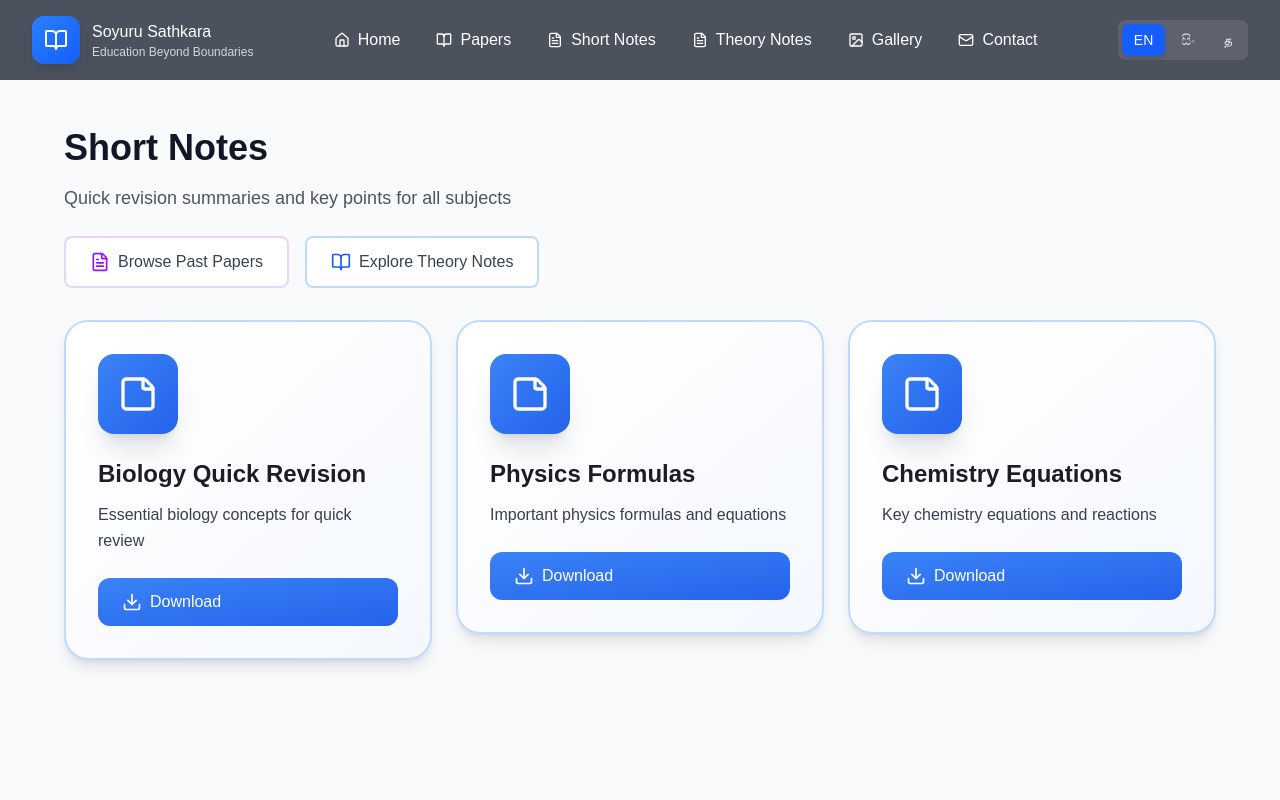
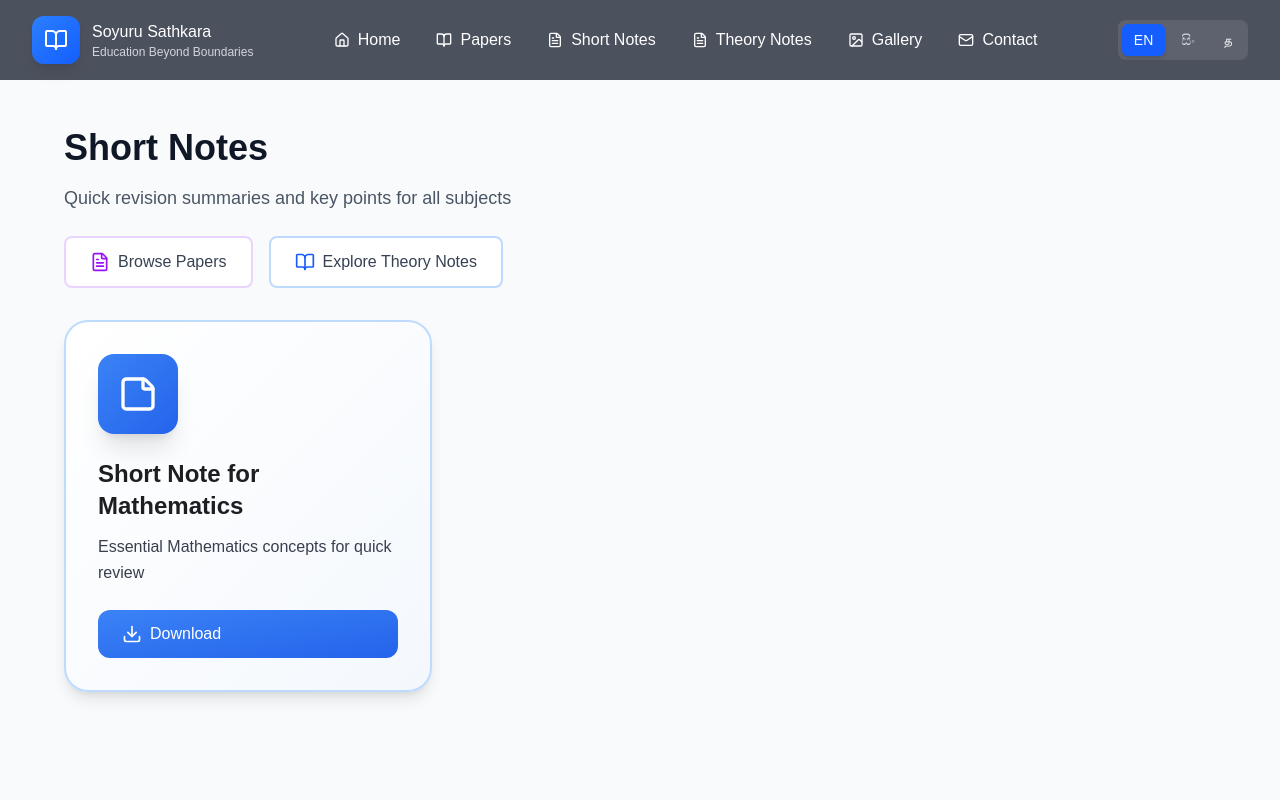
Before and after one commit to SKey7-Tech/soyuru-sathkara-25-26-web, a Next.js app: page /resources/short-notes in a window 1280 px wide. Shown: the top 800 px of the page. Built offline with nearby package versions, Linux system fonts and the light colour scheme.

Commit message:
final outcome

```diff
--- a/app/components/Footer.tsx
+++ b/app/components/Footer.tsx
@@ -69,10 +69,11 @@ export function Footer() {
             <h3 className="text-xl mb-6">{t.quickLinks.title}</h3>
             <ul className="space-y-3">
               <li><a href="#about" onClick={(e) => handleLinkClick(e, '#about')} className="text-white/80 hover:text-white transition-colors">{t.quickLinks.about}</a></li>
-              <li><a href="/resources" onClick={(e) => handleLinkClick(e, '/resources')} className="text-white/80 hover:text-white transition-colors">{t.quickLinks.resources}</a></li>
+
               <li><a href="#gallery" onClick={(e) => handleLinkClick(e, '#gallery')} className="text-white/80 hover:text-white transition-colors">{t.quickLinks.gallery}</a></li>
-              <li><a href="/resources" onClick={(e) => handleLinkClick(e, '/resources')} className="text-white/80 hover:text-white transition-colors">Papers</a></li>
-              <li><a href="/resources" onClick={(e) => handleLinkClick(e, '/resources')} className="text-white/80 hover:text-white transition-colors">Short Notes</a></li>
+              <li><a href="/resources/papers" onClick={(e) => handleLinkClick(e, '/resources/papers')} className="text-white/80 hover:text-white transition-colors">Papers</a></li>
+              <li><a href="/resources/theory" onClick={(e) => handleLinkClick(e, '/resources/theory')} className="text-white/80 hover:text-white transition-colors">Theory</a></li>
+              <li><a href="/resources/short-notes" onClick={(e) => handleLinkClick(e, '/resources/short-notes')} className="text-white/80 hover:text-white transition-colors">Short Notes</a></li>
             </ul>
           </div>
 
--- a/app/data/papers.ts
+++ b/app/data/papers.ts
@@ -9,9 +9,9 @@ export type Paper = {
 
 export const papers: Paper[] = [
   {
-    id: "paper-2024-biology",
-    titleKey: "paper-2024-biology",
-    descriptionKey: "paper-2024-biology",
+    id: "Easy-Level",
+    titleKey: "Easy-Level",
+    descriptionKey: "Easy-Level",
     filePath: "/files/papers/Easy-Level.pdf",
     coverImage: "/gallery/paper-cover.jpeg",
     videos: [
@@ -20,9 +20,9 @@ export const papers: Paper[] = [
     ],
   },
   {
-    id: "paper-2024-physics",
-    titleKey: "paper-2024-physics",
-    descriptionKey: "paper-2024-physics",
+    id: "Medium-Level",
+    titleKey: "Medium-Level",
+    descriptionKey: "Medium-Level",
     filePath: "/files/papers/Medium-Level.pdf",
     coverImage: "/gallery/paper-cover.jpeg",
     videos: [
@@ -30,9 +30,9 @@ export const papers: Paper[] = [
     ],
   },
   {
-    id: "paper-2024-chemistry",
-    titleKey: "paper-2024-chemistry",
-    descriptionKey: "paper-2024-chemistry",
+    id: "Hard-Level",
+    titleKey: "Hard-Level",
+    descriptionKey: "Hard-Level",
     filePath: "/files/papers/Hard-Level.pdf",
     coverImage: "/gallery/paper-cover.jpeg",
     videos: [
--- a/app/data/shortNotes.ts
+++ b/app/data/shortNotes.ts
@@ -9,34 +9,35 @@ export type ShortNote = {
 
 export const shortNotes: ShortNote[] = [
   {
-    id: "short-biology-quick",
-    titleKey: "short-biology-quick",
-    descriptionKey: "short-biology-quick",
+    id: "short-note",
+    titleKey: "short-note",
+    descriptionKey: "short-note",
     filePath: "/files/short-notes/Short-Note.pdf",
     coverImage: "/gallery/notes-cover.jpg",
     videos: [
       {label:"discussion_1",url:"https://www.youtube.com/watch?v=xNQjYPs6uJU&t=1s"},
     ],
   },
-  {
-    id: "short-physics-formulas",
-    titleKey: "short-physics-formulas",
-    descriptionKey: "short-physics-formulas",
-    filePath: "/files/short-notes/physics-formulas.pdf",
-    coverImage: "/gallery/notes-cover.jpg",
-    videos: [
-      {label:"discussion_1",url:"https://www.youtube.com/watch?v=xNQjYPs6uJU&t=1s"},
-      {label:"discussion_2",url:"https://www.youtube.com/watch?v=xNQjYPs6uJU&t=1s"},
-    ],
-  },
-  {
-    id: "short-chemistry-equations",
-    titleKey: "short-chemistry-equations",
-    descriptionKey: "short-chemistry-equations",
-    filePath: "/files/short-notes/chemistry-equations.pdf",
-    coverImage: "/gallery/notes-cover.jpg",
-    videos: [
-      {label:"discussion_1",url:"https://www.youtube.com/watch?v=xNQjYPs6uJU&t=1s"},
-    ],
-  },
+  // add components for the below short notes when ready, use the given structure
+  // {
+  //   id: "short-physics-formulas",
+  //   titleKey: "short-physics-formulas",
+  //   descriptionKey: "short-physics-formulas",
+  //   filePath: "/files/short-notes/physics-formulas.pdf",
+  //   coverImage: "/gallery/notes-cover.jpg",
+  //   videos: [
+  //     {label:"discussion_1",url:"https://www.youtube.com/watch?v=xNQjYPs6uJU&t=1s"},
+  //     {label:"discussion_2",url:"https://www.youtube.com/watch?v=xNQjYPs6uJU&t=1s"},
+  //   ],
+  // },
+  // {
+  //   id: "short-chemistry-equations",
+  //   titleKey: "short-chemistry-equations",
+  //   descriptionKey: "short-chemistry-equations",
+  //   filePath: "/files/short-notes/chemistry-equations.pdf",
+  //   coverImage: "/gallery/notes-cover.jpg",
+  //   videos: [
+  //     {label:"discussion_1",url:"https://www.youtube.com/watch?v=xNQjYPs6uJU&t=1s"},
+  //   ],
+  // },
 ];
--- a/app/i18n/en.ts
+++ b/app/i18n/en.ts
@@ -9,7 +9,7 @@ export const en = {
     exploreBtn: "Explore Resources",
     learnMoreBtn: "Learn More",
     getStartedBtn: "Get Started",
-    papersBtn: "Past Papers",
+    papersBtn: "Papers",
     theoryBtn: "Theory Notes",
     shortNotesBtn: "Short Notes"
   },
@@ -49,32 +49,34 @@ export const en = {
   papers: {
     title: "Papers",
     description: "Download exam papers and practice questions",
-    linkTitle: "Browse Past Papers",
+    linkTitle: "Browse Papers",
     items: {
-      "paper-2024-biology": {
+      "Easy-Level": {
         title: "Easy Level Paper",
         description: "Easy level practice questions and exercises"
       },
-      "paper-2024-physics": {
+      "Medium-Level": {
         title: "Medium Level Paper",
         description: "Medium level practice questions and exercises"
       },
-      "paper-2024-chemistry": {
+      "Hard-Level": {
         title: "Hard Level Paper",
         description: "Hard level practice questions and exercises"
       },
-      "paper-easy-level": {
-        title: "Easy Level",
-        description: "Easy level practice questions and exercises"
-      },
-      "paper-medium-level": {
-        title: "Medium Level",
-        description: "Medium level practice questions and exercises"
-      },
-      "paper-hard-level": {
-        title: "Hard Level",
-        description: "Hard level practice questions and exercises"
-      }
+
+      // // check above
+      // "paper-easy-level": {
+      //   title: "Easy Level",
+      //   description: "Easy level practice questions and exercises"
+      // },
+      // "paper-medium-level": {
+      //   title: "Medium Level",
+      //   description: "Medium level practice questions and exercises"
+      // },
+      // "paper-hard-level": {
+      //   title: "Hard Level",
+      //   description: "Hard level practice questions and exercises"
+      // }
     }
   },
   theory: {
@@ -101,9 +103,9 @@ export const en = {
     description: "Quick revision summaries and key points for all subjects",
     linkTitle: "View Short Notes",
     items: {
-      "short-biology-quick": {
-        title: "Biology Quick Revision",
-        description: "Essential biology concepts for quick review"
+      "short-note": {
+        title: "Short Note for Mathematics",
+        description: "Essential Mathematics concepts for quick review"
       },
       "short-physics-formulas": {
         title: "Physics Formulas",
@@ -162,7 +164,7 @@ export const en = {
       title: "Contact Us"
     },
     bottom: {
-      copyright: "© 2024 Soyuru Sathkara. All rights reserved.",
+      copyright: "© 2026 Soyuru Sathkara. All rights reserved.",
       privacy: "Privacy Policy",
       terms: "Terms of Service"
     }
--- a/app/i18n/si.ts
+++ b/app/i18n/si.ts
@@ -7,7 +7,7 @@ export const si = {
     exploreBtn: "සම්පත් ගවේෂණය කරන්න",
     learnMoreBtn: "වැඩි විස්තර",
     getStartedBtn: "ආරම්භ කරන්න",
-    papersBtn: "පසුගිය ප්‍රශ්න පත්‍ර",
+    papersBtn: "ප්‍රශ්න පත්‍ර",
     theoryBtn: "න්‍යායික සටහන්",
     shortNotesBtn: "කෙටි සටහන්"
   },
@@ -45,21 +45,21 @@ export const si = {
     button: "ඔබේ පාසල ලියාපදිංචි කරන්න"
   },
   papers: {
-    title: "පසුගිය ප්‍රශ්න පත්‍ර",
+    title: "ප්‍රශ්න පත්‍ර",
     description: "විභාග ප්‍රශ්න පත්‍ර සහ පුහුණු ප්‍රශ්න බාගන්න",
     linkTitle: "ප්‍රශ්න පත්‍ර බලන්න",
     items: {
-      "paper-2024-biology": {
-        title: "ජීව විද්‍යාව 2024 ප්‍රශ්න පත්‍රය",
-        description: "ජී.සී.ඊ උ.පෙළ ජීව විද්‍යාව විභාග ප්‍රශ්න පත්‍රය 2024"
+      "Easy-Level": {
+        title: "පහසු මට්ටමේ ප්‍රශ්න පත්‍රය",
+        description: "පහසු මට්ටමේ පුහුණු ප්‍රශ්න සහ අභ්‍යාස"
       },
-      "paper-2024-physics": {
-        title: "භෞතික විද්‍යාව 2024 ප්‍රශ්න පත්‍රය",
-        description: "ජී.සී.ඊ උ.පෙළ භෞතික විද්‍යාව විභාග ප්‍රශ්න පත්‍රය 2024"
+      "Medium-Level": {
+        title: "මධ්‍යම මට්ටමේ ප්‍රශ්න පත්‍රය",
+        description: "මධ්‍යම මට්ටමේ පුහුණු ප්‍රශ්න සහ අභ්‍යාස"
       },
-      "paper-2024-chemistry": {
-        title: "රසායන විද්‍යාව 2024 ප්‍රශ්න පත්‍රය",
-        description: "ජී.සී.ඊ උ.පෙළ රසායන විද්‍යාව විභාග ප්‍රශ්න පත්‍රය 2024"
+      "Hard-Level": {
+        title: "අභියෝගාත්මක මට්ටමේ ප්‍රශ්න පත්‍රය",
+        description: "අභියෝගාත්මක මට්ටමේ පුහුණු ප්‍රශ්න සහ අභ්‍යාස"
       }
     }
   },
@@ -87,9 +87,9 @@ export const si = {
     description: "සියලු විෂයයන් සඳහා ඉක්මන් සංශෝධන සාරාංශ සහ ප්‍රධාන කරුණු",
     linkTitle: "කෙටි සටහන් බලන්න",
     items: {
-      "short-biology-quick": {
-        title: "ජීව විද්‍යාව ඉක්මන් සංශෝධනය",
-        description: "ඉක්මන් සමාලෝචනය සඳහා අත්‍යවශ්‍ය ජීව විද්‍යා සංකල්ප"
+      "short-note": {
+        title: "ගණිතය සඳහා කෙටි සටහනක්",
+        description: "ඉක්මන් සමාලෝචනය සඳහා අත්‍යවශ්‍ය ගණිත සංකල්ප"
       },
       "short-physics-formulas": {
         title: "භෞතික විද්‍යා සූත්‍ර",
--- a/app/i18n/ta.ts
+++ b/app/i18n/ta.ts
@@ -7,7 +7,7 @@ export const ta = {
     exploreBtn: "வளங்களை ஆராயுங்கள்",
     learnMoreBtn: "மேலும் அறிக",
     getStartedBtn: "தொடங்குங்கள்",
-    papersBtn: "கடந்த தேர்வு தாள்கள்",
+    papersBtn: "தேர்வுத் தாள்கள்",
     theoryBtn: "கோட்பாடு குறிப்புகள்",
     shortNotesBtn: "சுருக்க குறிப்புகள்"
   },
@@ -16,7 +16,7 @@ export const ta = {
     title: "எங்கள் படிப்பு பொருட்களை அணுகவும்",
     subtitle: "உங்கள் கல்வி பயணத்தை ஆதரிக்க விரிவான வளங்கள்",
     primaryResources: [
-      { title: "கடந்த தேர்வு தாள்கள்", description: "தேர்வு தாள்கள் மற்றும் பயிற்சி கேள்விகளை பதிவிறக்கவும்", href: "/resources/papers" },
+      { title: "தேர்வுத் தாள்கள்", description: "தேர்வு தாள்கள் மற்றும் பயிற்சி கேள்விகளை பதிவிறக்கவும்", href: "/resources/papers" },
       { title: "கோட்பாடு குறிப்புகள்", description: "ஆழமான விளக்கங்கள் மற்றும் விரிவான கருத்துக்கள்", href: "/resources/theory" },
       { title: "சுருக்கமான குறிப்புகள்", description: "அனைத்து பாடங்களுக்கும் விரைவான திருத்த சுருக்கங்கள்", href: "/resources/short-notes" }
     ],
@@ -45,21 +45,21 @@ export const ta = {
     button: "உங்கள் பள்ளியை பதிவு செய்யுங்கள்"
   },
   papers: {
-    title: "கடந்த தேர்வு தாள்கள்",
+    title: "தேர்வுத் தாள்கள்",
     description: "தேர்வு தாள்கள் மற்றும் பயிற்சி கேள்விகளை பதிவிறக்கவும்",
     linkTitle: "கடந்த தேர்வு தாள்களை உலாவவும்",
     items: {
-      "paper-2024-biology": {
-        title: "உயிரியல் 2024 தேர்வு தாள்",
-        description: "ஜி.சி.ஈ உ.த.பொ உயிரியல் தேர்வு தாள் 2024"
+      "Easy-Level": {
+        title: "எளிதான நிலை தாள்",
+        description: "எளிய நிலை பயிற்சி கேள்விகள் மற்றும் பயிற்சிகள்"
       },
-      "paper-2024-physics": {
-        title: "இயற்பியல் 2024 தேர்வு தாள்",
-        description: "ஜி.சி.ஈ உ.த.பொ இயற்பியல் தேர்வு தாள் 2024"
+      "Medium-Level": {
+        title: "நடுத்தர நிலை தாள்",
+        description: "நடுத்தர அளவிலான பயிற்சி கேள்விகள் மற்றும் பயிற்சிகள்"
       },
-      "paper-2024-chemistry": {
-        title: "வேதியியல் 2024 தேர்வு தாள்",
-        description: "ஜி.சி.ஈ உ.த.பொ வேதியியல் தேர்வு தாள் 2024"
+      "Hard-Level": {
+        title: "கடின நிலை தாள்",
+        description: "கடின நிலை பயிற்சி கேள்விகள் மற்றும் பயிற்சிகள்"
       }
     }
   },
@@ -87,9 +87,9 @@ export const ta = {
     description: "அனைத்து பாடங்களுக்கும் விரைவான திருத்த சுருக்கங்கள் மற்றும் முக்கிய புள்ளிகள்",
     linkTitle: "சுருக்கமான குறிப்புகளை பார்க்கவும்",
     items: {
-      "short-biology-quick": {
-        title: "உயிரியல் விரைவு திருத்தம்",
-        description: "விரைவான மதிப்பாய்வுக்கான அத்தியாவசிய உயிரியல் கருத்துக்கள்"
+      "short-note": {
+        title: "கணிதத்திற்கான சிறு குறிப்பு",
+        description: "விரைவான மதிப்பாய்வுக்கான அத்தியாவசிய கணிதக் கருத்துக்கள்"
       },
       "short-physics-formulas": {
         title: "இயற்பியல் சூத்திரங்கள்",
--- a/app/resources/theory/page.tsx
+++ b/app/resources/theory/page.tsx
@@ -40,7 +40,7 @@ export default function TheoryPage() {
         </div>
 
         {/* Theory Grid */}
-        <div className="grid grid-cols-1 md:grid-cols-2 lg:grid-cols-3 gap-6">
+        {/* <div className="grid grid-cols-1 md:grid-cols-2 lg:grid-cols-3 gap-6">
           {theory.map((item) => (
             <Card
               key={item.id}
@@ -53,7 +53,7 @@ export default function TheoryPage() {
               className="h-full"
             />
           ))}
-        </div>
+        </div> */}
       </div>
     </div>
   );
```
